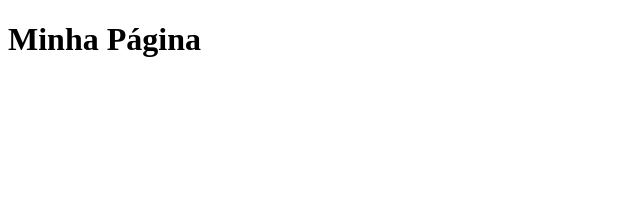
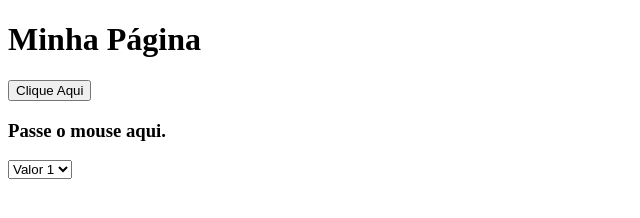
Before and after one commit to LeooViiegas/aula_jacascript, a plain HTML site: page index.html in a window 1280 px wide. Shown: the whole page, without its empty margins (0-640 px from the left). Drawn offline with Linux system fonts and the light colour scheme.

Commit message:
segunda parte do curso
Curso JS do DIO

```diff
--- a/index.html
+++ b/index.html
@@ -7,5 +7,14 @@
     </head>
     <body>
         <h1>Minha Página</h1>
+        <button type= "button" onclick="clique()">Clique Aqui</button>
+        <h3 id= "agradecimento" onclick="redirecionar()"></h3>
+        <h3 id= "mousemove" onmouseover ="trocarText(this)" onmouseout="voltarText(this)">Passe o mouse aqui.</h3>
+
+        <select onchange="funcaoChange(this)">
+            <option value="1">Valor 1</option>
+            <option value="2">Valor 2</option>
+            <option value="3">Valor 3</option>
+        </select>
     </body>
 </html>
--- a/js/main.js
+++ b/js/main.js
@@ -8,7 +8,7 @@
 //var idade = prompt("Qual a sua idade");
 //var count = 0;
 //var count;
-var d = new Date();
+//var d = new Date();
 
 /*
 alert("Bem vindo " + nome + ", voce tem " + idade + " anos");
@@ -56,4 +56,57 @@ for(count = 0; count < 5; count++){
 */
 
 //alert(d.getMonth()+1);
-alert(d.getMinutes());
+//alert(d.getMinutes());
+
+/*
+function soma(n1, n2){
+    return n1 + n2;
+}
+
+//alert(soma(5, 10));
+
+function setReplace(frase, nome, novo_nome){
+    return frase.replace(nome, novo_nome)
+}
+
+alert(setReplace("Vai Japão", "Japão", "Brazil"));
+*/
+
+/*
+function validaIdade(idade){
+    var validar;
+    if (idade >= 18){
+        validar = true
+    } else{
+        validar = false
+    }
+    return validar;
+}
+
+var idade = prompt("Qual a sua idade? ");
+console.log(validaIdade(idade));
+*/
+
+function clique(){
+    document.getElementById("agradecimento").innerHTML= "<b>Obrigado por clicar</b>";
+}
+
+function redirecionar(){
+    window.open("https://www.google.com.br");
+    //window.location.href = "https://www.google.com.br";
+}
+
+function trocarText(Element){
+    //alert("Obrigado");
+    //document.getElementById("mousemove").innerHTML= "Obrigado";
+    Element.innerHTML= "Obrigado";
+}
+
+function voltarText(Element){
+    //document.getElementById("mousemove").innerHTML= "Passe o mouse aqui";
+    Element.innerHTML= "Passe o mouse aqui";
+}
+
+function funcaoChange(Element){
+    console.log(Element.value);
+}
```
